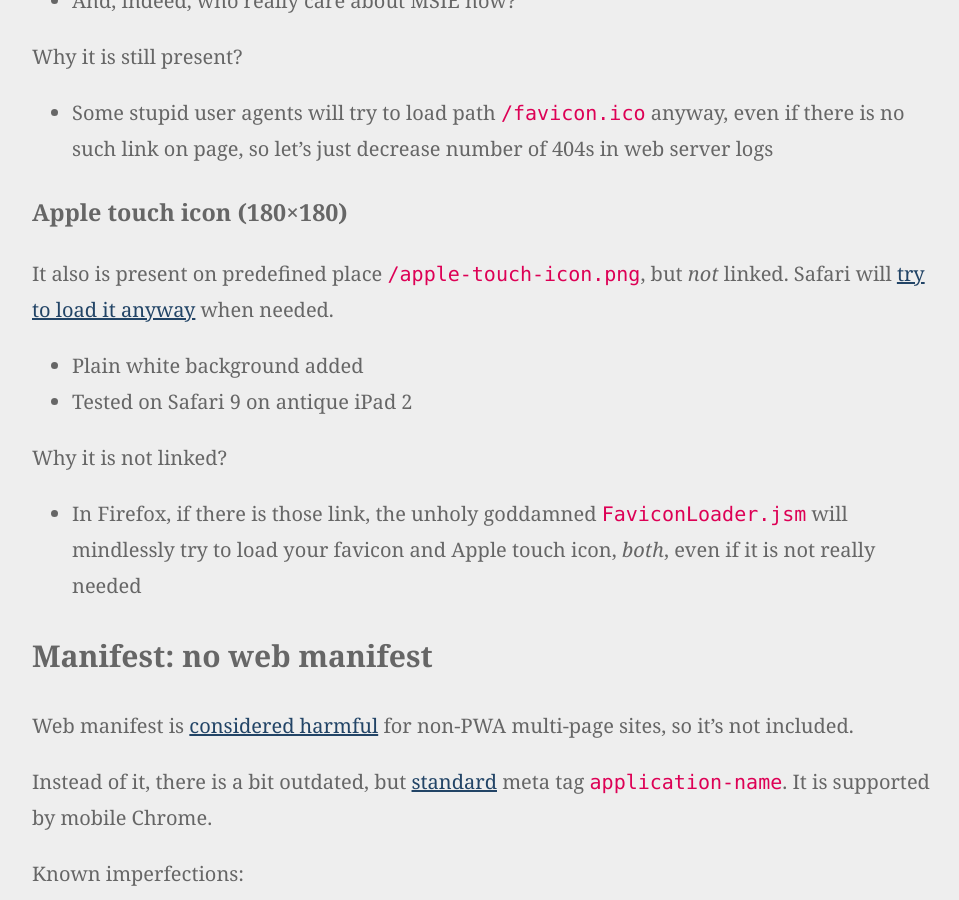
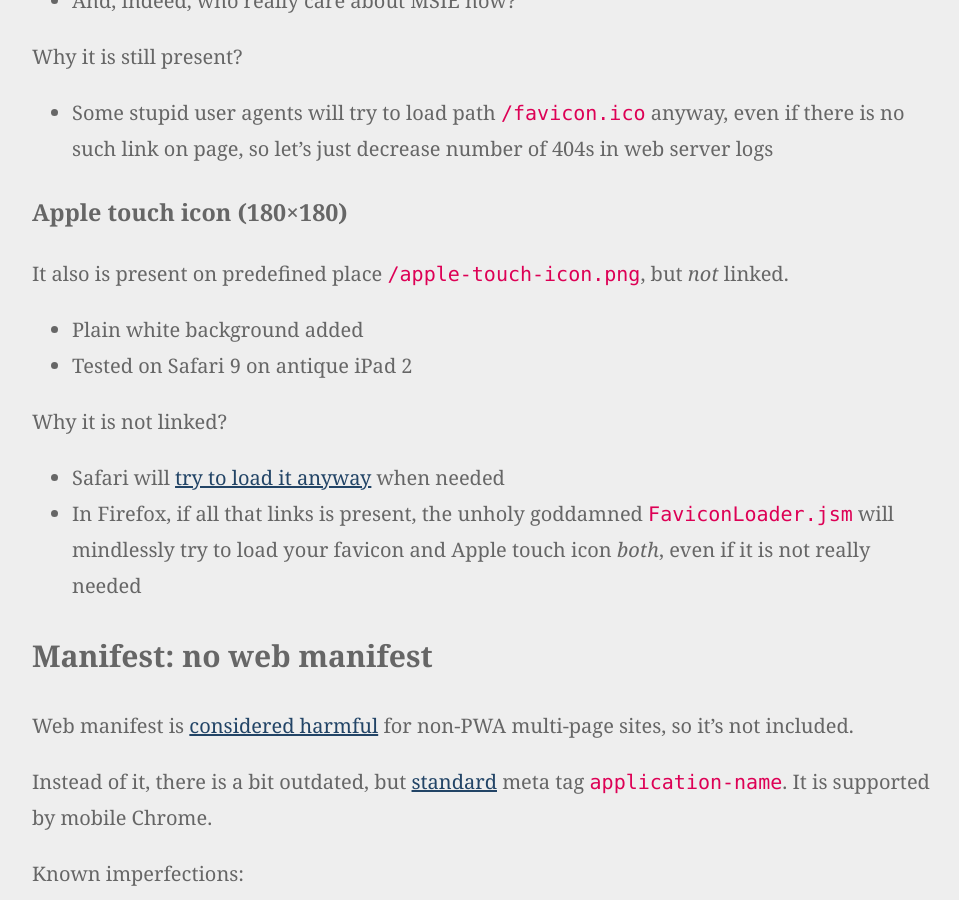
Before and after one commit to kastaneda/psst, a Jekyll site: the page built from index.md, in a window 1280 px wide and 900 px high, scrolled down 1189 px. Shown: the whole window, without its empty margins (158-1117 px from the left). Built offline with Jekyll 4.4.1, drawn with Linux system fonts in a browser that asks for light colours.

Commit message:
Minor updates

```diff
--- a/index.md
+++ b/index.md
@@ -41,14 +41,14 @@ Why it is still present?
 ### Apple touch icon (180×180)
 
 It also is present on predefined place `/apple-touch-icon.png`, but _not_ linked.
-Safari will [try to load it anyway][2] when needed.
 
  - Plain white background added
  - Tested on Safari 9 on antique iPad 2
 
 Why it is not linked?
 
- - In Firefox, if there is those link, the unholy goddamned `FaviconLoader.jsm` will mindlessly try to load your favicon and Apple touch icon, _both_, even if it is not really needed
+ - Safari will [try to load it anyway][2] when needed
+ - In Firefox, if all that links is present, the unholy goddamned `FaviconLoader.jsm` will mindlessly try to load your favicon and Apple touch icon _both_, even if it is not really needed
 
 
 Manifest: no web manifest
```
Also changed, not shown: 1 other file.
